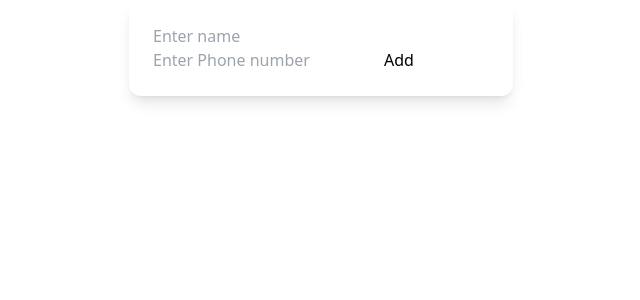
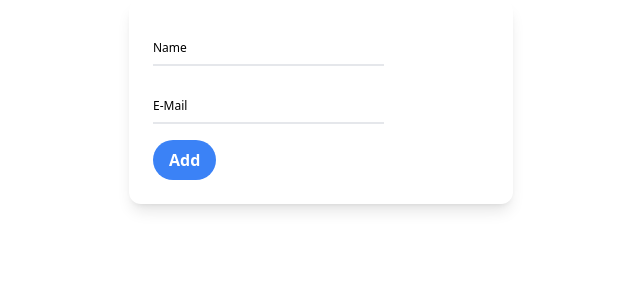
Before and after one commit to muthukumaranmuthuvel/contact-manager, a React (Create React App) app: page / in a window 1280 px wide. Shown: the top 300 px of the page, without its empty margins (319-959 px from the left). Built offline with nearby package versions, Linux system fonts and the light colour scheme.

Commit message:
LocalStorage

```diff
--- a/src/App.js
+++ b/src/App.js
@@ -1,16 +1,31 @@
 
 // import './App.css';
+import {useState, useEffect} from "react";
 import ContactAdd from "./ContactAdd"
+import DisplayContact from "./DisplayContact";
+//import Form from "./Form";
 function App() {
+  const [contactdetails,setcontactdetails]=useState([]);
+  const addContact = (name,email) =>{
+    console.log("inside addcontact")
+    setcontactdetails([...contactdetails,{name,email}])
+}
+useEffect(() => {
+
+  localStorage.setItem("Contacts",JSON.stringify(contactdetails))
+
+}, [contactdetails])
   return (
-    <div className="p-6 max-w-sm mx-auto bg-white rounded-xl shadow-lg flex items-center space-x-4">
-
-      {/* <div>
-        <div className="text-xl font-medium text-black">ChitChat</div>
-        <p className="text-gray-500">You have a new message!</p>
-      </div> */}
-      <ContactAdd/>
-</div>
+    <div>
+     <div className="p-6 max-w-sm mx-auto rounded-xl shadow-lg flex items-center space-x-4">
+      <ContactAdd addContact={addContact}/>
+      </div>
+      <div className="contactdetails">
+            { contactdetails.map((contact,index)=>(
+                <DisplayContact key={index} name={contact.name} email={contact.email}/>
+            ))}
+      </div>
+    </div>
   );
 }
 
--- a/src/ContactAdd.js
+++ b/src/ContactAdd.js
@@ -1,31 +1,28 @@
-import React ,{useState} from 'react'
+import React ,{useState, useRef} from 'react'
+import './ContactAdd.css'
+import DisplayContact from './DisplayContact';
+function ContactAdd({addContact}) {
+    const [name, setname] = useState();
+    const [email, setEmail] = useState();
+    const nameRef = useRef();
+    const emailRef = useRef();
+    const addContactHandler =() =>{
 
-import DisplayContact from './DisplayContact';
-function ContactAdd() {
-    const [name, setname] = useState(null);
-    const [phone, setphone] = useState(null);
-    const [contactdetails,setcontactdetails]=useState([])
-    const addContact = () =>{
-        setcontactdetails([...contactdetails,{name,phone}])
+        addContact(name,email)
         setname("");
-        setphone("");
-
+        setEmail("");
     }
     return (
-        <div>
-        <div className="contactAdd">
-            <div className="contact_input">
-                <input type="text" placeholder ="Enter name" value ={name} onChange ={(e)=>setname(e.target.value)}/>
-                <input type="text" placeholder ="Enter Phone number" value ={phone} onChange ={(e)=>setphone(e.target.value)}/>
-                <button onClick={addContact}>Add</button>
+        <div >
+             <div className="relative my-4 mb-8 border-b-2 focus-within:border-blue-500">
+                <input ref={nameRef} type="text" name="username" placeholder=" " className="block w-full appearance-none focus:outline-none bg-transparent" value ={name} onChange ={(e)=>setname(e.target.value)}/>
+                <label htmlFor="username" className="absolute top-0 -z-1 text-xs">Name</label>
             </div>
-
-        </div>
-        <div className="contactdetails">
-        { contactdetails.map((contact,index)=>(
-            <DisplayContact key={index} name={contact.name} phone={contact.phone}/>
-        ))}
-        </div>
+            <div className="relative my-4 border-b-2 focus-within:border-blue-500">
+                <input ref={emailRef} type="text" name="username" placeholder=" " className="block w-full appearance-none focus:outline-none bg-transparent" value ={email} onChange ={(e)=>setEmail(e.target.value)}/>
+                <label htmlFor="username" className="absolute top-0 -z-1 text-xs">E-Mail</label>
+            </div>
+            <button disabled={!name || !email} className="bg-blue-500 hover:bg-blue-700 text-white font-bold py-2 px-4 rounded-full" onClick={addContactHandler}>Add</button>
         </div>
     )
 }
--- a/src/DisplayContact.js
+++ b/src/DisplayContact.js
@@ -1,24 +1,37 @@
 import React from 'react'
 
-function DisplayContact({name,phone}) {
+function DisplayContact({name,email}) {
     return (
 
-        <div className="displaycontact">
-            <div className="displaycontact_info">
-               {name &&
-                    <div className="info">
-                        <h3>Name:</h3><h4>{name}</h4>
-                    </div>
-               }
-            </div>
-            <div className="displaycontact_info">
-            {phone &&
-                    <div className="info">
-                    <h3>Phone:</h3><h4>{phone}</h4>
-                    </div>
-               }
-            </div>
-        </div>
+        // <div className="displaycontact">
+        //     <div className="displaycontact_info">
+        //        {name &&
+        //             <div className="info">
+        //                 <h3>Name:</h3><h4>{name}</h4>
+        //             </div>
+        //        }
+        //     </div>
+        //     <div className="displaycontact_info">
+        //     {email &&
+        //             <div className="info">
+        //             <h3>E-Mail:</h3><h4>{email}</h4>
+        //             </div>
+        //        }
+        //     </div>
+        // </div>
+        <div >
+  <div className="bg-white shadow-lg mx-auto w-96 max-w-full text-sm pointer-events-auto bg-clip-padding rounded-lg block" id="static-example" role="alert" aria-live="assertive" aria-atomic="true" data-mdb-autohide="false">
+    <div className=" bg-white flex justify-between items-center py-2 px-3 bg-clip-padding border-b border-gray-200 rounded-t-lg">
+      <p className="font-bold text-blue-500 text-xl">{name.toUpperCase()}</p>
+      <div className="flex items-center hover:cursor-pointer">
+        <svg className="w-6 h-6" fill="none" stroke="currentColor" viewBox="0 0 24 24" xmlns="http://www.w3.org/2000/svg"><path strokeLinecap="round" strokeLinejoin="round" strokeWidth="2" d="M6 18L18 6M6 6l12 12"></path></svg>
+      </div>
+    </div>
+    <div className="flex p-3 bg-white rounded-b-lg break-words text-gray-700">
+      {email}
+    </div>
+  </div>
+</div>
     )
 }
 
--- a/tailwind.config.js
+++ b/tailwind.config.js
@@ -2,8 +2,18 @@ module.exports = {
   content: [
     "./src/**/*.{js,jsx,ts,tsx}",
   ],
+  variants: {
+    borderColor: ['responsive', 'hover', 'focus', 'focus-within'],
+  },
   theme: {
-    extend: {},
+    extend: {
+      transformOrigin: {
+        "0": "0%",
+      },
+      zIndex: {
+        "-1": "-1",
+      },
+    },
   },
   plugins: [],
 }
```
